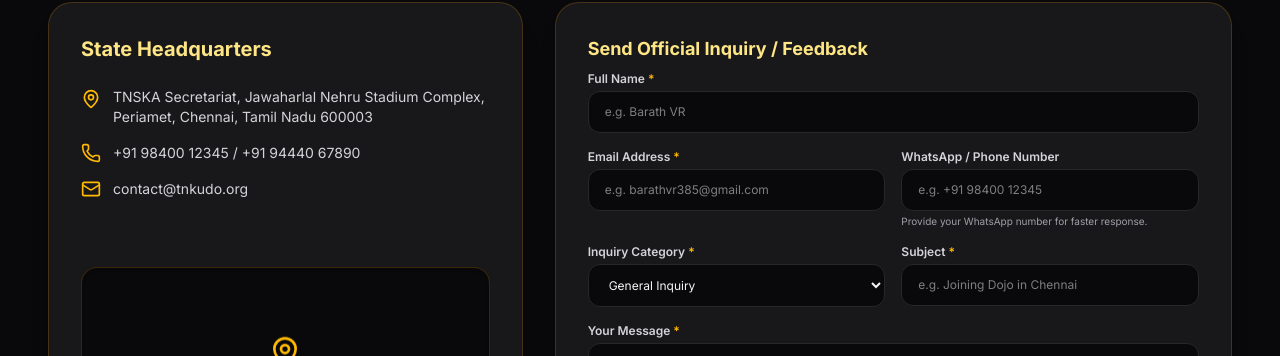
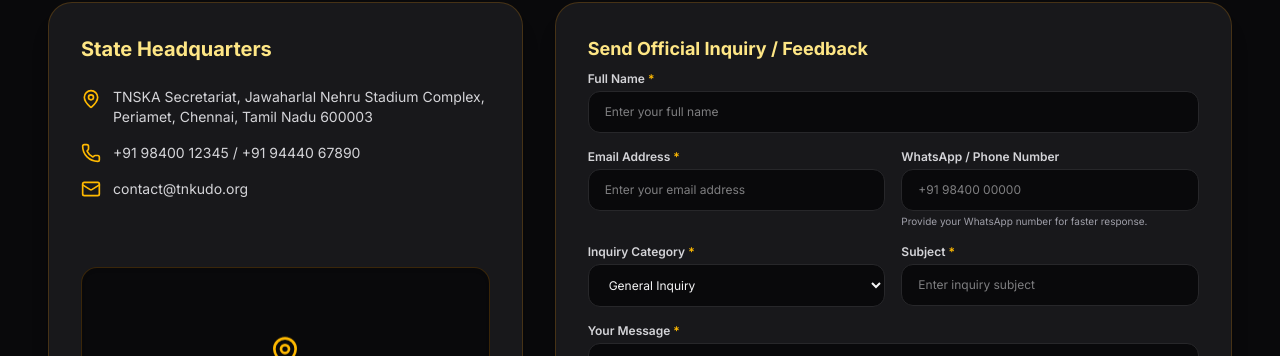
Before and after one commit to BARATH-VR/TamilNadu_Kudo_Website, a Next.js app: page /contact in a window 1280 px wide. Shown: the part 387-743 px from the top of the page. Built offline with nearby package versions, Linux system fonts and the light colour scheme.

Commit message:
Replace personal name and email placeholders with generic standard placeholder text in contact form

```diff
--- a/src/components/Views.tsx
+++ b/src/components/Views.tsx
@@ -1090,7 +1090,7 @@ export const ContactView: React.FC = () => {
                     setName(e.target.value);
                     if (formErrors.name) setFormErrors(prev => ({ ...prev, name: undefined }));
                   }}
-                  placeholder="e.g. Barath VR"
+                  placeholder="Enter your full name"
                   className={`w-full bg-zinc-950 border rounded-xl px-4 py-3 text-zinc-100 focus:outline-none transition-all ${
                     formErrors.name
                       ? 'border-amber-500 bg-amber-950/20 ring-1 ring-amber-500/80'
@@ -1118,7 +1118,7 @@ export const ContactView: React.FC = () => {
                       setEmail(e.target.value);
                       if (formErrors.email) setFormErrors(prev => ({ ...prev, email: undefined }));
                     }}
-                    placeholder="e.g. barathvr385@gmail.com"
+                    placeholder="Enter your email address"
                     className={`w-full bg-zinc-950 border rounded-xl px-4 py-3 text-zinc-100 focus:outline-none transition-all ${
                       formErrors.email
                         ? 'border-amber-500 bg-amber-950/20 ring-1 ring-amber-500/80'
@@ -1141,7 +1141,7 @@ export const ContactView: React.FC = () => {
                     type="tel"
                     value={phone}
                     onChange={(e) => setPhone(e.target.value)}
-                    placeholder="e.g. +91 98400 12345"
+                    placeholder="+91 98400 00000"
                     className="w-full bg-zinc-950 border border-zinc-800 rounded-xl px-4 py-3 text-zinc-100 focus:outline-none focus:border-amber-400"
                   />
                   <p className="text-[10px] text-zinc-400 mt-1">
@@ -1181,7 +1181,7 @@ export const ContactView: React.FC = () => {
                       setSubject(e.target.value);
                       if (formErrors.subject) setFormErrors(prev => ({ ...prev, subject: undefined }));
                     }}
-                    placeholder="e.g. Joining Dojo in Chennai"
+                    placeholder="Enter inquiry subject"
                     className={`w-full bg-zinc-950 border rounded-xl px-4 py-3 text-zinc-100 focus:outline-none transition-all ${
                       formErrors.subject
                         ? 'border-amber-500 bg-amber-950/20 ring-1 ring-amber-500/80'
```
